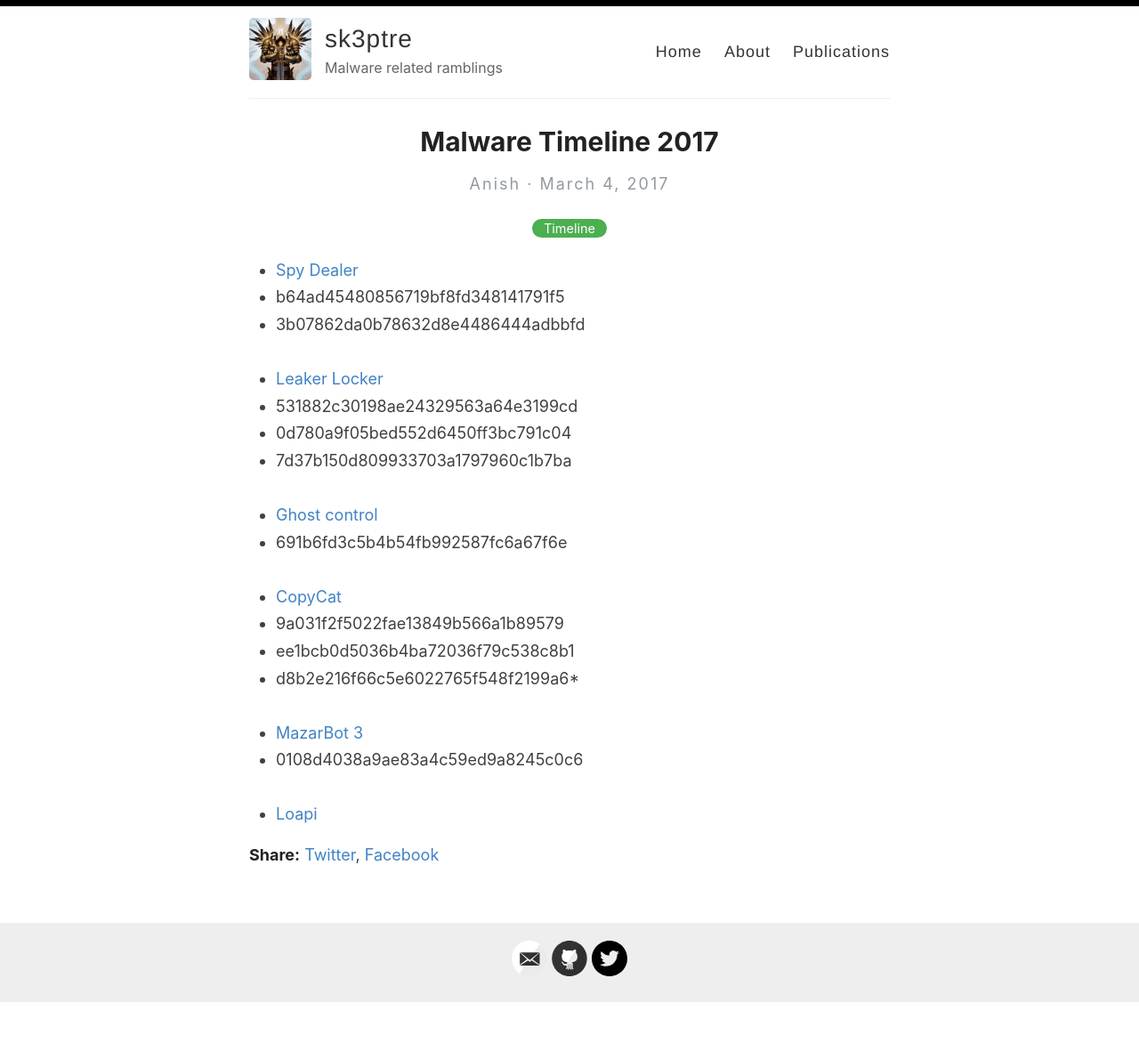
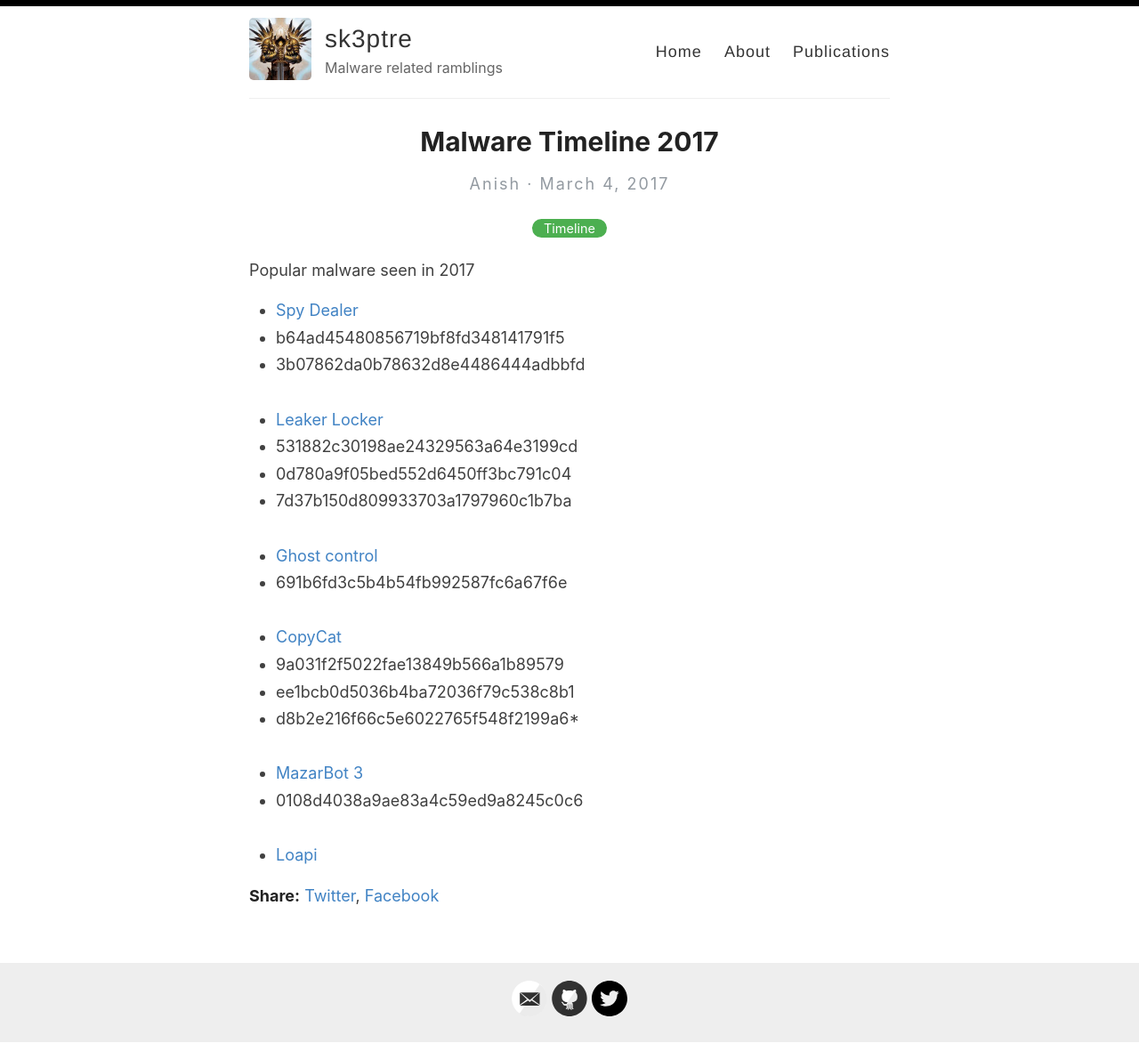
Before and after one commit to sk3ptre/sk3ptre.github.io, a Jekyll site: the page built from _posts/2017-03-04-malwareTimeline2017.md, in a window 1280 px wide. Shown: the whole page at 89% size. Built offline with Jekyll 4.4.1, drawn with Linux system fonts in a browser that asks for light colours; before the commit the page ends 1126 px from its top, so only the background shows below that.

Commit message:
Update 2017-03-04-malwareTimeline2017.md

```diff
--- a/_posts/2017-03-04-malwareTimeline2017.md
+++ b/_posts/2017-03-04-malwareTimeline2017.md
@@ -3,6 +3,9 @@
 title: Malware Timeline 2017
 categories: [Timeline]
 ---
+Popular malware seen in 2017
+
+
 <ul>
 		<li><a href="https://researchcenter.paloaltonetworks.com/2017/07/unit42-spydealer-android-trojan-spying-40-apps/">Spy Dealer</a></li>
 		<li>b64ad45480856719bf8fd348141791f5</li>
```
